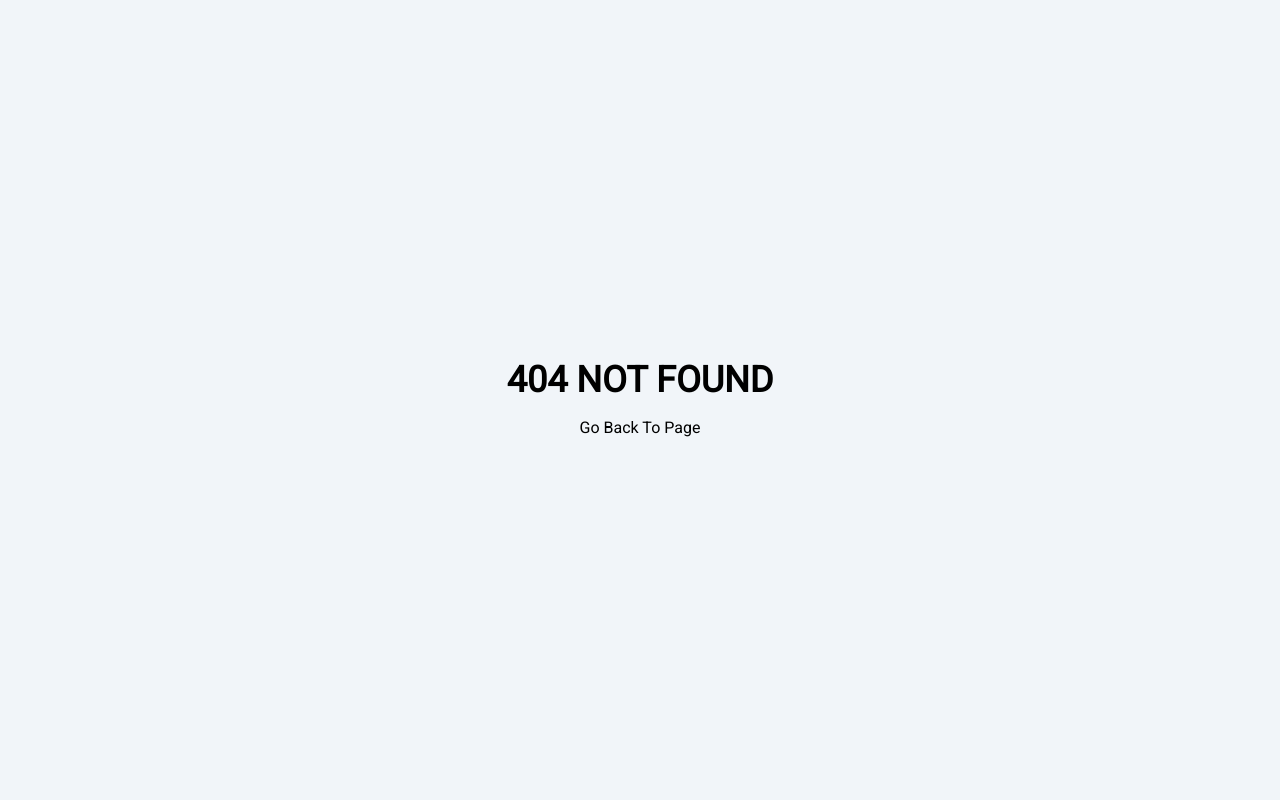
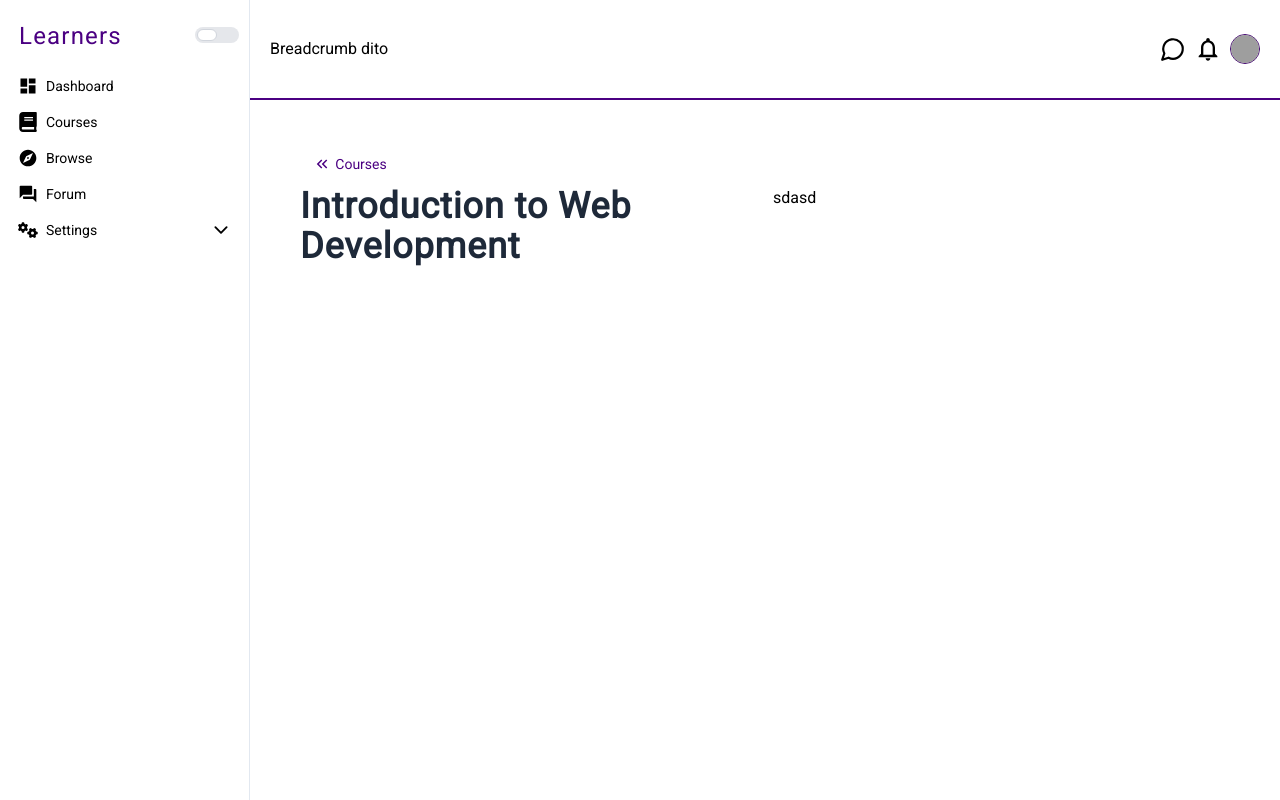
Before and after one commit to wardDward/educore_fe, a Next.js app: page /courses/1 in a window 1280 px wide. Before the commit this address had no page. Built offline with nearby package versions, Linux system fonts and the light colour scheme; grey boxes are pictures that could not be loaded.

Commit message:
feat: course profile

```diff
--- /dev/null
+++ b/src/app/(learners)/courses/[id]/_component/CourseProfile.tsx
@@ -0,0 +1,46 @@
+"use client"
+import React, { useEffect, useState } from 'react'
+import { MdOutlineKeyboardDoubleArrowLeft } from "react-icons/md";
+import ProductData from '@/app/_data/data.json'
+import { CardProps } from '@/app/interface/Card';
+import Link from 'next/link'
+
+
+type ComponentProps = {
+    id: string
+}
+function CourseProfile({id}: ComponentProps) {
+
+  const numericId = parseInt(id);
+  const [product, setProduct] = useState<CardProps | null>();
+
+  useEffect(() => {
+    setProduct(ProductData.find((product: CardProps) => product.id === numericId));
+  }, []);
+  return (
+    <main className="p-[5px] md:p-[50px]">
+      <Link
+        href="/courses"
+        className="flex justify-center items-center py-1  w-[100px] px-[20px] relative text-purpleIndigo hover:bg-purpleIndigo hover:text-white rounded-full"
+      >
+        <MdOutlineKeyboardDoubleArrowLeft className="shrink-0 h-[18px] w-[18px]" />
+        <span className="ml-1 text-sm">Courses</span>
+      </Link>
+      <div className="mt-2">
+        <div className="grid grid-cols-1 lg:grid-cols-2 gap-4">
+          <div className="flex flex-col">
+            <h3 className="
+            text-lg md:text-2xl lg:text-4xl text-center lg:text-start font-bold tracking-wide text-gray-800">
+              {product?.title}
+            </h3>
+          </div>
+          <div className="">
+            sdasd
+          </div>
+        </div>
+      </div>
+    </main>
+  );
+}
+
+export default CourseProfile
--- /dev/null
+++ b/src/app/(learners)/courses/[id]/page.tsx
@@ -0,0 +1,27 @@
+import React from "react";
+import ProductData from '@/app/_data/data.json'
+import type { Metadata } from 'next'
+import CourseProfile from "./_component/CourseProfile";
+import { CardProps } from "@/app/interface/Card";
+
+
+type Pageprops = {
+  params: {id: string}
+}
+export async function generateMetadata({params}: Pageprops):Promise<Metadata>{
+  const numericId = parseInt(params.id)
+  const product = ProductData.find((product: CardProps) => product.id === numericId)
+
+  return {
+    title: product?.title
+  }
+}
+
+function Home({params}: Pageprops) {
+
+  return (
+    <CourseProfile id={params.id}/>
+  );
+}
+
+export default Home;
--- /dev/null
+++ b/src/app/(learners)/courses/page.tsx
@@ -0,0 +1,33 @@
+import Card from "@/app/_components/cards/Card";
+import React from "react";
+import ProductData from "@/app/_data/data.json"
+function Home() {
+  return (
+    <div className="p-2">
+      <div>
+        <h3 className="text-gray-700 text-lg text-center md:text-start">
+          Your Courses
+        </h3>
+      </div>
+      <div className="grid grid-cols-1 lg:grid-cols-2 xl:grid-cols-3 justify-center gap-4 mt-[20px] place-items-center">
+        {ProductData.map((product) => (
+          <Card
+            key={product.id}
+            id={product.id}
+            image={product.image}
+            title={product.title}
+            author={product.author}
+            occupation={product.occupation}
+            description={product.description}
+            lesson_count={product.lesson_count}
+            student_count={product.student_count}
+            price={product.price}
+            ratings={product.ratings}
+          />
+        ))}
+      </div>
+    </div>
+  );
+}
+
+export default Home;
```
